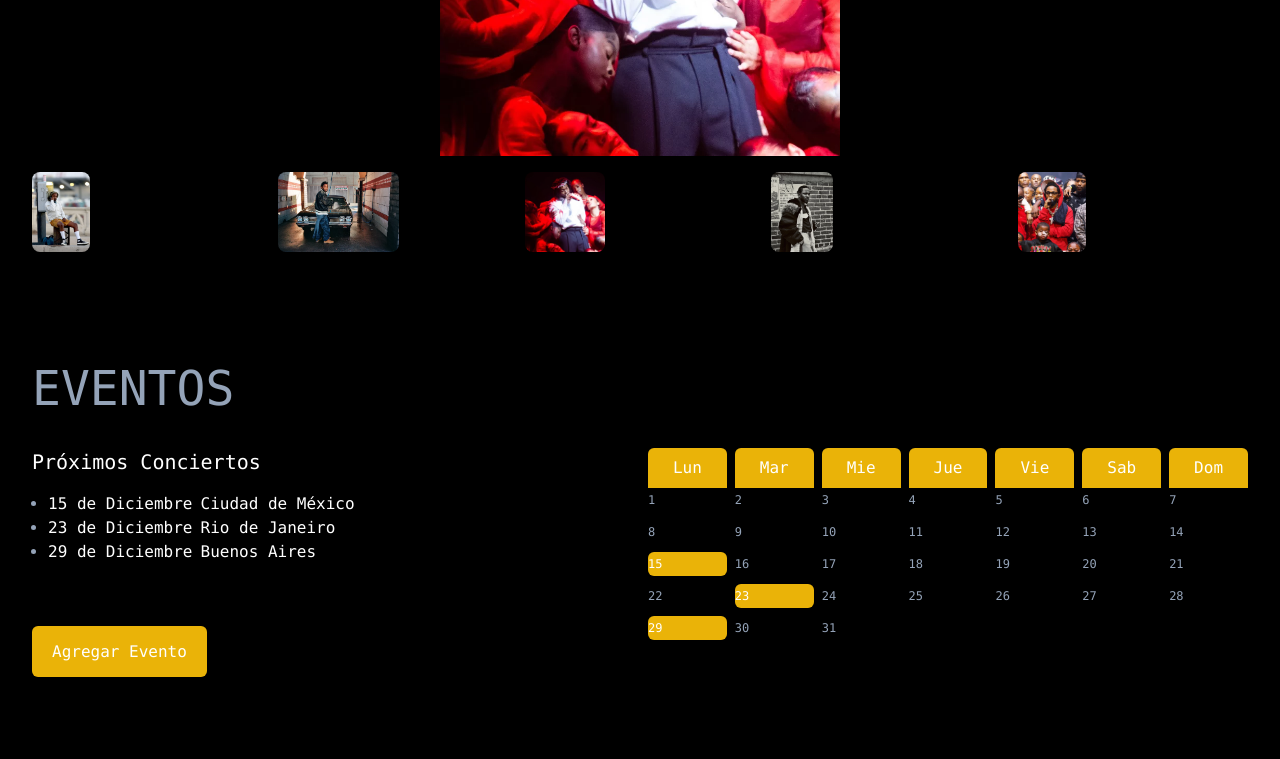
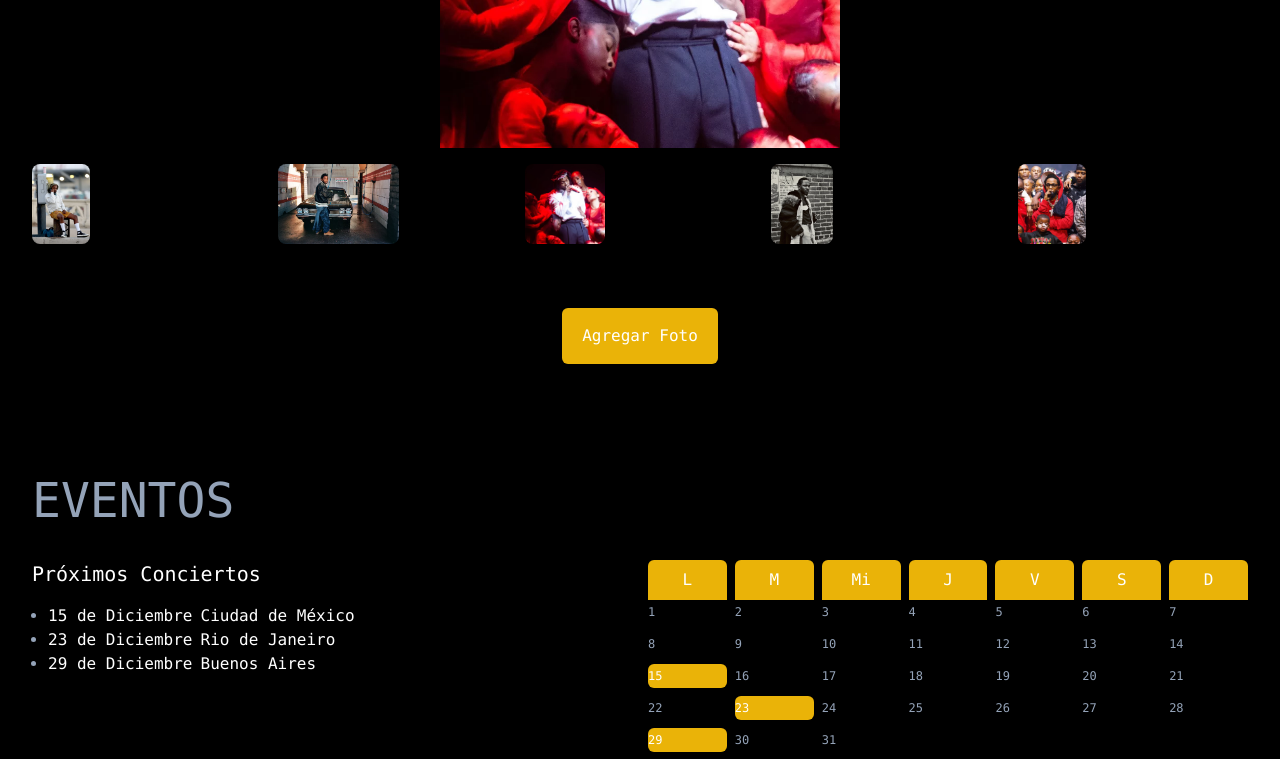
Before and after one commit to mdefatimaperez/p5_pp, a plain HTML site: page index.html in a window 1280 px wide. Shown: the part 2096-2855 px from the top of the page. Before the commit the page ends 2773 px from the top, so only its background shows below. Drawn offline with nearby package versions, Linux system fonts and the light colour scheme.

Commit message:
Add files via upload

```diff
--- a/index.html
+++ b/index.html
@@ -224,7 +224,7 @@
             <img class="w-full cursor-pointer" src="ALBUM2.webp" alt="KL" />
             <div class="flex p-4 justify-between">
                 <div class="flex items-center space-x-2">
-                    <h2 class="text-gray-800 font-bold cursor-pointer">Mr. Morale & the Big Steppers</h2>
+                    <h2 class="text-sm text-gray-800 font-bold cursor-pointer">Mr. Morale & the Big Steppers</h2>
                 </div>
                 <div class="flex space-x-2">
                     <div class="flex space-x-1 items-center">
@@ -323,7 +323,10 @@
             </div>
         </div>
     </div>
-
+    <div class="flex justify-center mt-8 ">
+    <a href="#"
+    class="mt-8 px-5 py-4 bg-yellow-500 text-white rounded-md hover:bg-yellow-600 focus:outline-none focus:ring-2 focus:ring-yellow-300">Agregar
+    Foto</a></div>
     <!----------------------------------------EVENTOS-------------------------------------->
     <h1 id="event" class="text-[#94a3b8] mx-auto max-w-7xl px-2 sm:px-6 lg:px-8 text-5xl mt-28">EVENTOS</h1>
     <br>
@@ -356,13 +359,13 @@
 
             <div class="col-span-6">
                 <div class="grid grid-cols-7 gap-2 text-center text-white">
-                    <div class="bg-yellow-500 py-2 rounded-t-md font-medium">Lun</div>
-                    <div class="bg-yellow-500 py-2 rounded-t-md font-medium">Mar</div>
-                    <div class="bg-yellow-500 py-2 rounded-t-md font-medium">Mie</div>
-                    <div class="bg-yellow-500 py-2 rounded-t-md font-medium">Jue</div>
-                    <div class="bg-yellow-500 py-2 rounded-t-md font-medium">Vie</div>
-                    <div class="bg-yellow-500 py-2 rounded-t-md font-medium">Sab</div>
-                    <div class="bg-yellow-500 py-2 rounded-t-md font-medium">Dom</div>
+                    <div class="bg-yellow-500 py-2 rounded-t-md font-medium">L</div>
+                    <div class="bg-yellow-500 py-2 rounded-t-md font-medium">M</div>
+                    <div class="bg-yellow-500 py-2 rounded-t-md font-medium">Mi</div>
+                    <div class="bg-yellow-500 py-2 rounded-t-md font-medium">J</div>
+                    <div class="bg-yellow-500 py-2 rounded-t-md font-medium">V</div>
+                    <div class="bg-yellow-500 py-2 rounded-t-md font-medium">S</div>
+                    <div class="bg-yellow-500 py-2 rounded-t-md font-medium">D</div>
                 </div>
 
                 <div class="grid grid-cols-7 gap-2 text-xs">
@@ -401,8 +404,10 @@
                 </div>
             </div>
         </div>
+        <br>
         <a href="#"
-        class="mt-4 px-5 py-4 bg-yellow-500 text-white rounded-md hover:bg-yellow-600 focus:outline-none focus:ring-2 focus:ring-yellow-300">Agregar Evento</a>
+            class="mt-4 px-5 py-4 bg-yellow-500 text-white rounded-md hover:bg-yellow-600 focus:outline-none focus:ring-2 focus:ring-yellow-300">Agregar
+            Evento</a>
     </div>
 
 
```
